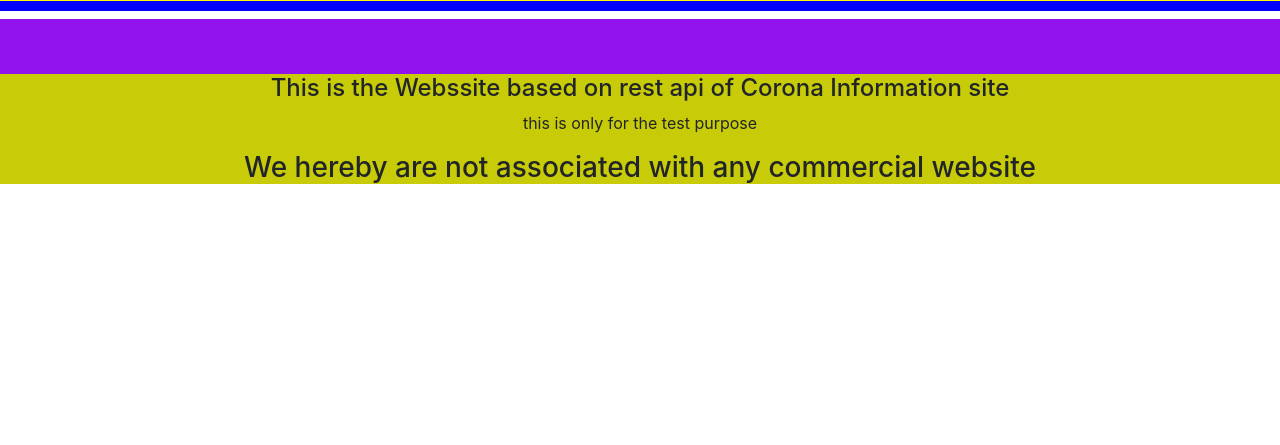
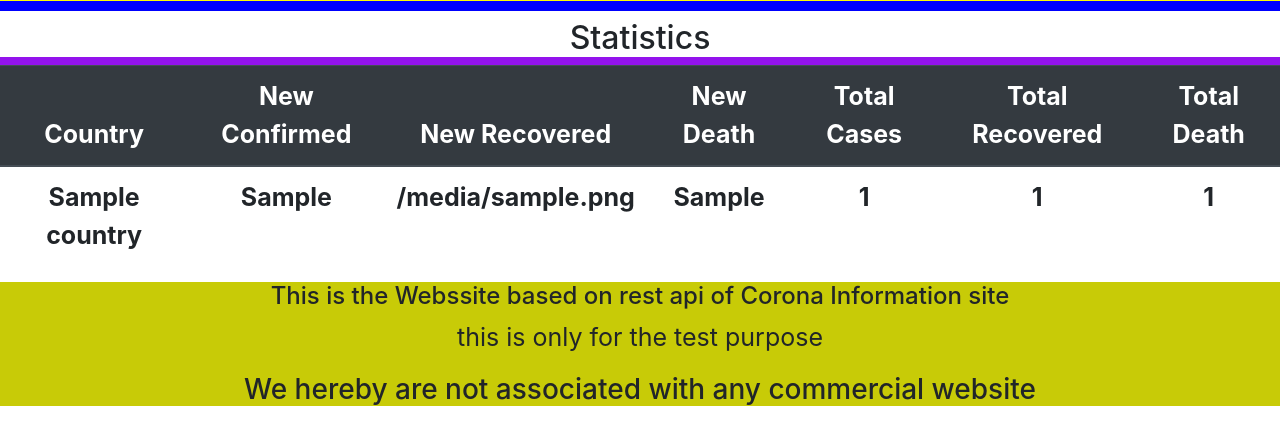
Before and after one commit to Prajwal247/CoronaUpdateRestApi, a Django app: template templates/country_wise.html in a window 1280 px wide. Shown: the part 76-521 px from the top of the page. Run offline with Django 3.2, Linux system fonts and the light colour scheme; the template is opened without the code that fills it: most values are stand-ins (such as "Sample title", 1, 10 or a date in 2020); lists and menus that the app fills with data are empty; some libraries are stand-ins or nearby versions.

Commit message:
fixed search

```diff
--- a/templates/base.html
+++ b/templates/base.html
@@ -18,7 +18,7 @@
             <li class="items"><a href="{% url 'countries' %}">Browse Country-wise</a></li>
             <li class="items"><a href="">Chart</a></li>
             <li class="search">
-              <form action="" method="POST" action="{% url 'country' %}">
+              <form method="POST" action="{% url 'country' %}">
                 {% csrf_token %}
                 <input type="text" name="country" value="">
                 <input type="submit" name="" value="Search">
@@ -33,13 +33,13 @@
       </div>
     </header>
 
-    <div class="container-country">
+
 
       {% block content %}
 
 
       {% endblock %}
-    </div>
+
     <footer>
       <div class="bottom">
         <h4>This is the Webssite based on rest api of Corona Information site</h4>
--- a/templates/countries.html
+++ b/templates/countries.html
@@ -2,6 +2,7 @@
 
 
 {% block content %}
+<div class="container-country">
 
   <h2 style="background-color: white">Country-Wise Statistics</h2>
 <div class="tables">
@@ -32,4 +33,5 @@
     {% endfor %}
   </tbody>
 </table>
+</div>
 {% endblock %}
--- a/templates/country_wise.html
+++ b/templates/country_wise.html
@@ -1,8 +1,8 @@
 {% extends 'base.html' %}
 
 {% block content %}
-{% for case in cases %}
-  {% if case.Country == country_name %}
+<div class="container-country">
+  {% if country %}
   <h2 style="background-color: white">Statistics</h2>
   <div class="tables">
     <table class="table">
@@ -20,18 +20,22 @@
     </thead>
     <tbody>
       <tr>
-        <th scope="row">{{country_name}}</th>
-        <th>{{case.NewConfirmed}}</th>
-        <th>{{case.NewRecovered}}</th>
-        <th>{{case.NewDeaths}}</th>
-        <th>{{case.TotalConfirmed}}</th>
-        <th>{{case.TotalRecovered}}</th>
-        <th>{{case.TotalDeaths}}</th>
+        <th scope="row">{{country.Country}}</th>
+        <th>{{country.NewConfirmed}}</th>
+        <th>{{country.NewRecovered}}</th>
+        <th>{{country.NewDeaths}}</th>
+        <th>{{country.TotalConfirmed}}</th>
+        <th>{{country.TotalRecovered}}</th>
+        <th>{{country.TotalDeaths}}</th>
 
 
       </tr>
     </tbody>
   </table>
+  {% else %}
+  <h2 style="background-color: white">the country name: {{country_name}} you enter doesnot exists at all</h2>
+
     {% endif %}
-{% endfor %}
+</div>
+
 {% endblock %}
```
Also changed, not shown: coronaapp/views.py (+7 -2 lines).
